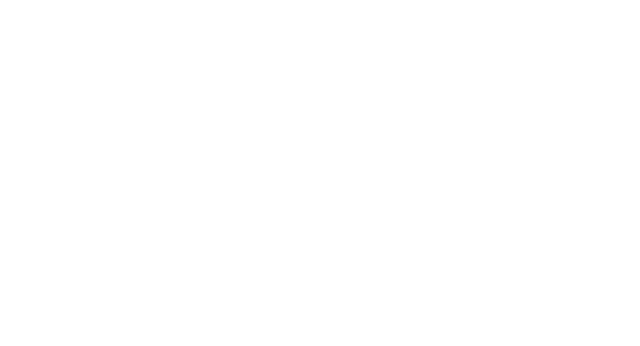
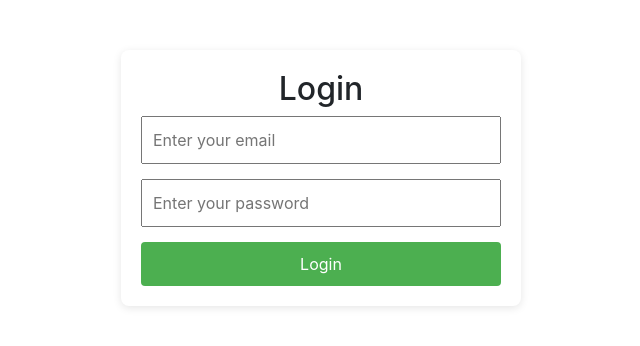
Before and after one commit to KavinMadusanka/MealMile, a React (Create React App) app in the folder frontend/: page /Loginpage in a window 1280 px wide. Before the commit this address had no page. Shown: the top 346 px of the page, without its empty margins (319-959 px from the left). Built offline with nearby package versions, Linux system fonts and the light colour scheme.

Commit message:
create login page

```diff
--- a/frontend/src/App.js
+++ b/frontend/src/App.js
@@ -1,6 +1,7 @@
 import './App.css';
 import React from "react";
 import { Routes, Route } from "react-router-dom";
+import { Toaster } from 'react-hot-toast';
 import PaymentPage from "./pages/payment/PaymentPage";
 import PaymentSuccess from "./pages/payment/PaymentSuccess";
 import PaymentCancel from "./pages/payment/PaymentCancel";
@@ -11,7 +12,8 @@
 import DeliveryHistory from './pages/delivery/DeliveryHistory';
 import DeliveryRequests from './pages/delivery/DeliveryRequests';
 import TrackingUpdates from './pages/delivery/TrackingUpdates';
-import { Toaster } from 'react-hot-toast';
+import Login from './pages/UserLogin'
+
 
 function App() {
   return (
@@ -19,6 +21,7 @@
       <Toaster position="top-right" reverseOrder={false} />
       <Routes>
         <Route path="/" element={<HomePage />} />
+        <Route path="/Loginpage" element={<Login />} />
         <Route path="/payment" element={<PaymentPage />} />
         <Route path="/payment/success" element={<PaymentSuccess />} />
         <Route path="/payment/cancel" element={<PaymentCancel />} />
--- /dev/null
+++ b/frontend/src/pages/UserLogin.js
@@ -0,0 +1,109 @@
+import React, { useState } from 'react';
+import { useNavigate } from 'react-router-dom';
+import { useAuth } from '../context/auth.js'
+import axios from 'axios';
+import toast from 'react-hot-toast';
+
+const Login = () => {
+  const navigate = useNavigate();
+  const [email, setEmail] = useState('');
+  const [password, setPassword] = useState('');
+  const [auth, setAuth] = useAuth();
+
+  const handleLogin = async (e) => {
+    e.preventDefault();
+
+    try {
+        const res = await axios.post("http://localhost:8086/api/v1/auth/login", { email, password });
+        if (res && res.data.success) {
+                const { token, user, shop, role } = res.data;
+
+                // Update auth context with user/shop/admin details
+                setAuth({
+                    ...auth,
+                    token,
+                    user,
+                    role,
+                });
+
+                // Store the token and user/shop/admin details in localStorage
+                localStorage.setItem("auth", JSON.stringify({
+                    token,
+                    user,
+                    role
+                }));
+
+                // Redirect based on role
+                if (role === 3) {
+                    navigate('/deliveryDashboard');  // Redirect =delic=very drivers to delivery dashboard
+                } else {
+                    navigate('/');  // Redirect others to homepage
+                }
+
+                toast.success("Login successful");
+        } else {
+            toast.error('Invalid email or password ❌');
+        }
+    } catch (error) {
+      toast.error('Something went wrong. Please try again.');
+      console.error(error);
+    }
+  };
+
+  return (
+    <div style={styles.container}>
+      <h2>Login</h2>
+      <form onSubmit={handleLogin} style={styles.form}>
+        <input
+          type="email"
+          placeholder="Enter your email"
+          value={email}
+          onChange={(e) => setEmail(e.target.value)}
+          required
+          style={styles.input}
+        />
+        <input
+          type="password"
+          placeholder="Enter your password"
+          value={password}
+          onChange={(e) => setPassword(e.target.value)}
+          required
+          style={styles.input}
+        />
+        <button type="submit" style={styles.button}>Login</button>
+      </form>
+    </div>
+  );
+}
+
+const styles = {
+  container: {
+    maxWidth: '400px',
+    margin: '50px auto',
+    padding: '20px',
+    boxShadow: '0 2px 8px rgba(0,0,0,0.1)',
+    borderRadius: '8px',
+    textAlign: 'center',
+    backgroundColor: '#fff',
+  },
+  form: {
+    display: 'flex',
+    flexDirection: 'column',
+    gap: '15px',
+  },
+  input: {
+    padding: '10px',
+    fontSize: '16px',
+  },
+  button: {
+    padding: '10px',
+    fontSize: '16px',
+    backgroundColor: '#4CAF50',
+    color: 'white',
+    border: 'none',
+    cursor: 'pointer',
+    borderRadius: '4px',
+  },
+};
+
+export default Login;
```
